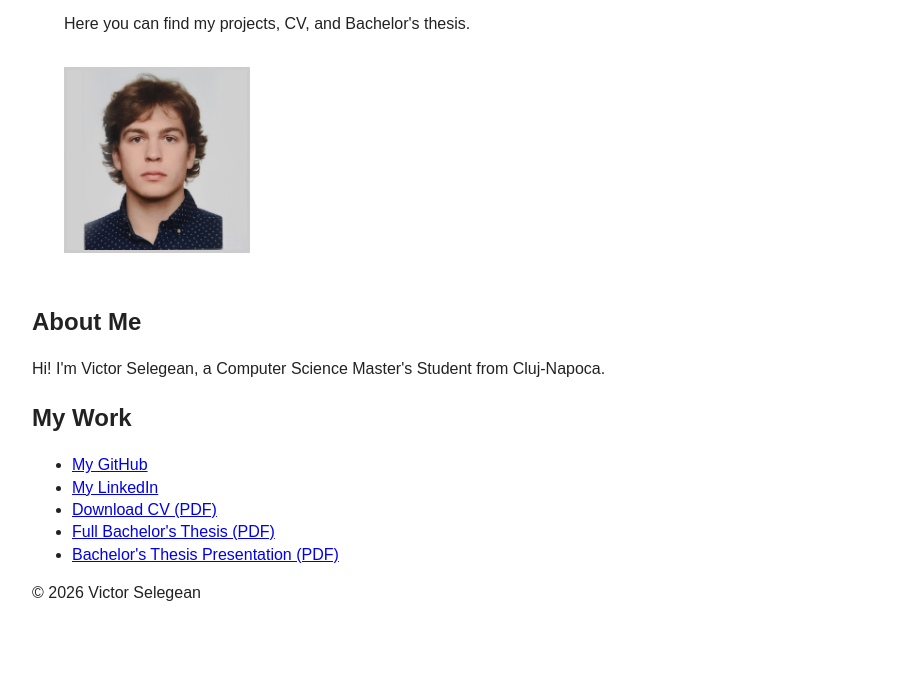
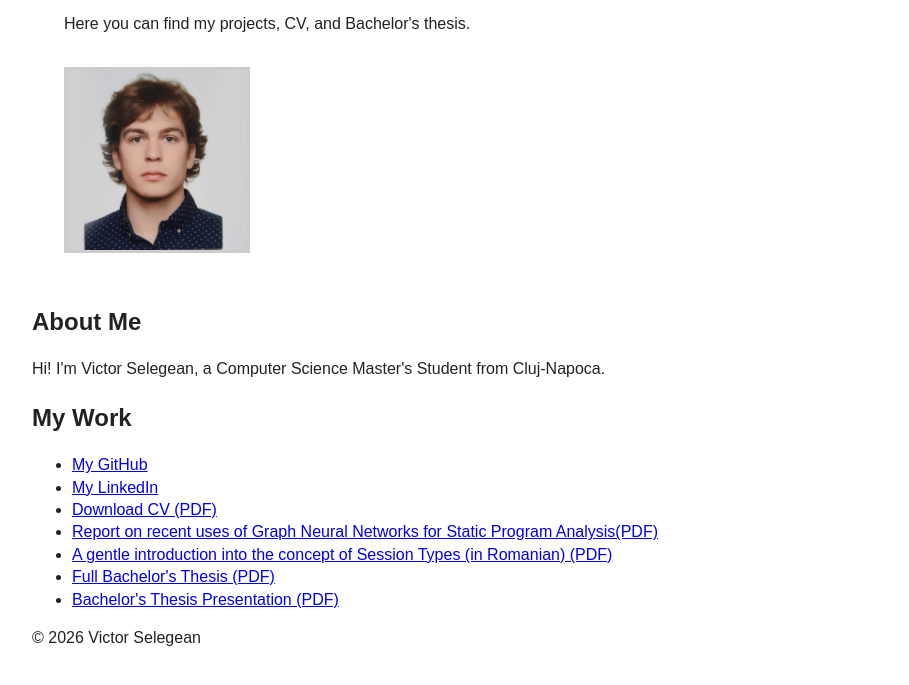
Before and after one commit to victors3136/victors3136.github.io, a website built with webpack: page index.html in a window 1280 px wide. Shown: the part 163-848 px from the top of the page, without its empty margins (8-917 px from the left). Before the commit the page ends 824 px from the top, so only its background shows below. Built offline with nearby package versions, Linux system fonts and the light colour scheme.

Commit message:
Add new files

```diff
--- a/index.html
+++ b/index.html
@@ -51,6 +51,12 @@
         <a href="files/CV.pdf" target="_blank">Download CV (PDF)</a>
       </li>
       <li>
+        <a href="files/GNN-Report.pdf" target="_blank">Report on recent uses of Graph Neural Networks for Static Program Analysis(PDF)</a>
+      </li>
+      <li>
+        <a href="files/Session-Types-Report.pdf" target="_blank">A gentle introduction into the concept of Session Types (in Romanian) (PDF)</a>
+      </li>
+      <li>
         <a href="files/BachelorsThesis.pdf" target="_blank">Full Bachelor's Thesis (PDF)</a>
       </li>
       <li>
```
Also changed, not shown: 2 other files.
